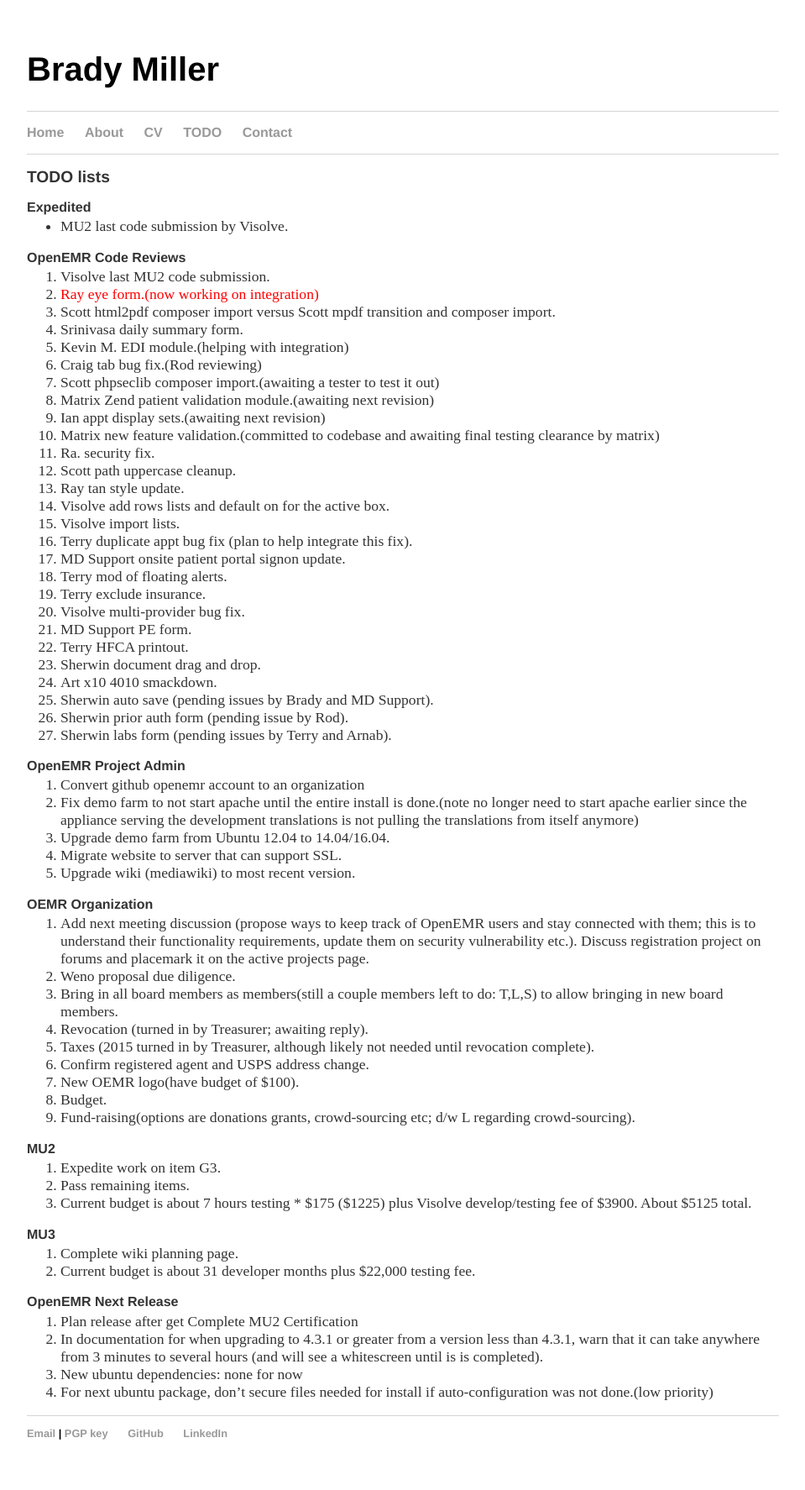
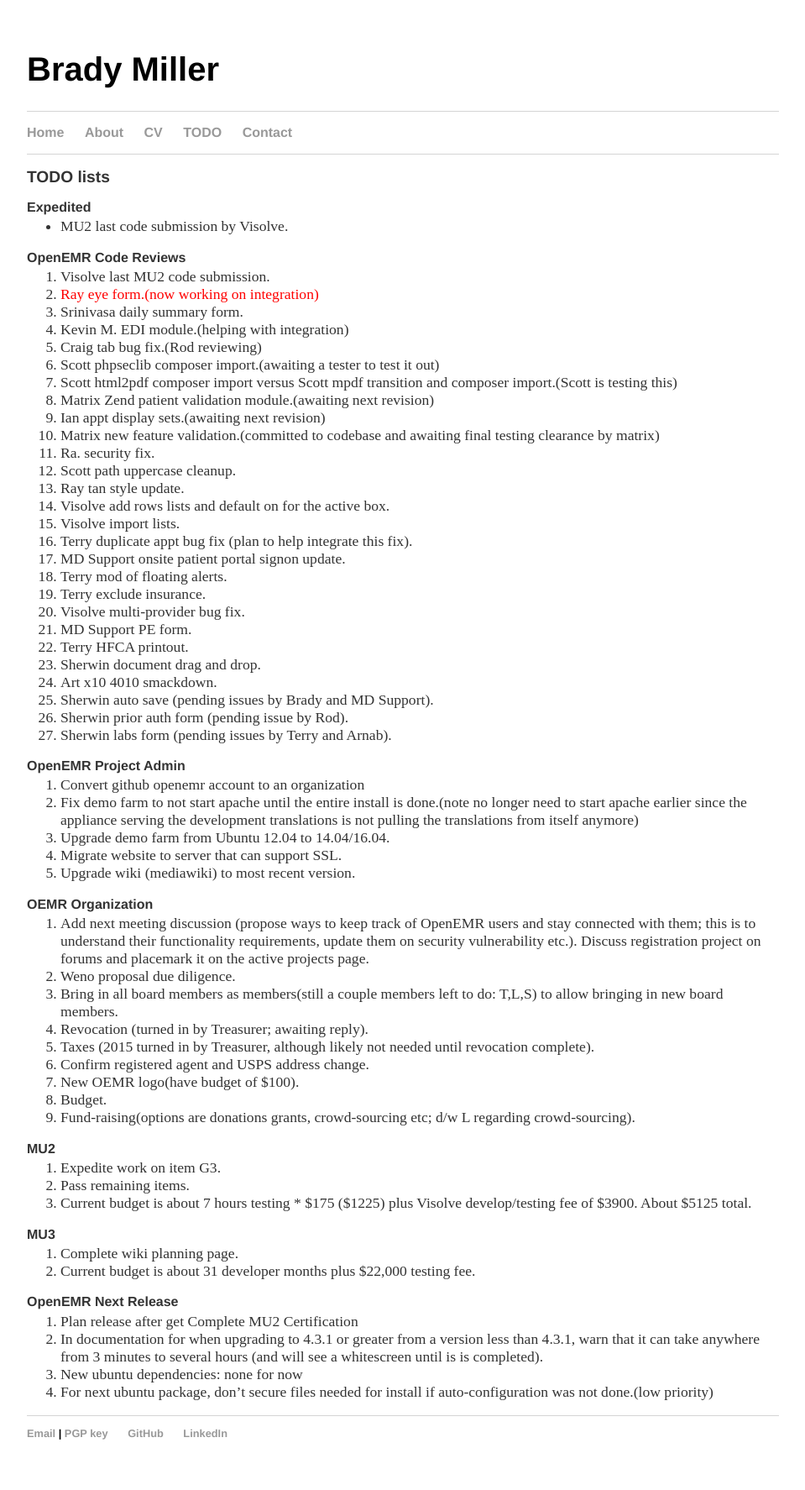
Before and after one commit to bradymiller/bradymiller.github.io, a Jekyll site: the page built from todo/index.md, in a window 1280 px wide. Shown: the whole page at 84% size, without its empty margins (160-1119 px from the left). Built offline with Jekyll 4.4.1, drawn with Linux system fonts in a browser that asks for light colours.

Commit message:
Update todo list

```diff
--- a/todo/index.md
+++ b/todo/index.md
@@ -9,11 +9,11 @@
 ### OpenEMR Code Reviews
 1. Visolve last MU2 code submission.
 1. <span style="color: red">Ray eye form.(now working on integration)</span>
-1. Scott html2pdf composer import versus Scott mpdf transition and composer import.
 1. Srinivasa daily summary form.
 1. Kevin M. EDI module.(helping with integration)
 1. Craig tab bug fix.(Rod reviewing)
 1. Scott phpseclib composer import.(awaiting a tester to test it out)
+1. Scott html2pdf composer import versus Scott mpdf transition and composer import.(Scott is testing this)
 1. Matrix Zend patient validation module.(awaiting next revision)
 1. Ian appt display sets.(awaiting next revision)
 1. Matrix new feature validation.(committed to codebase and awaiting final testing clearance by matrix)
```
